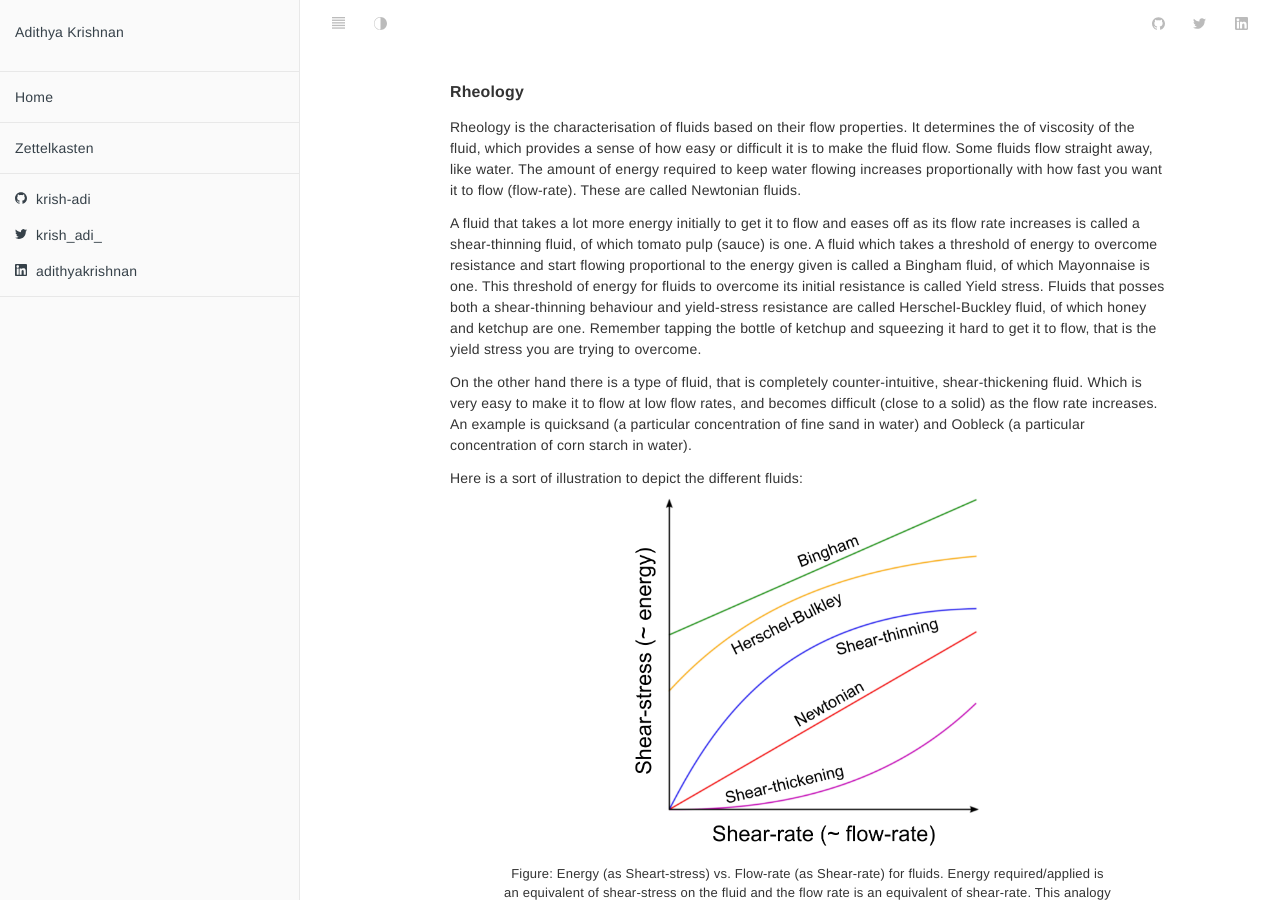
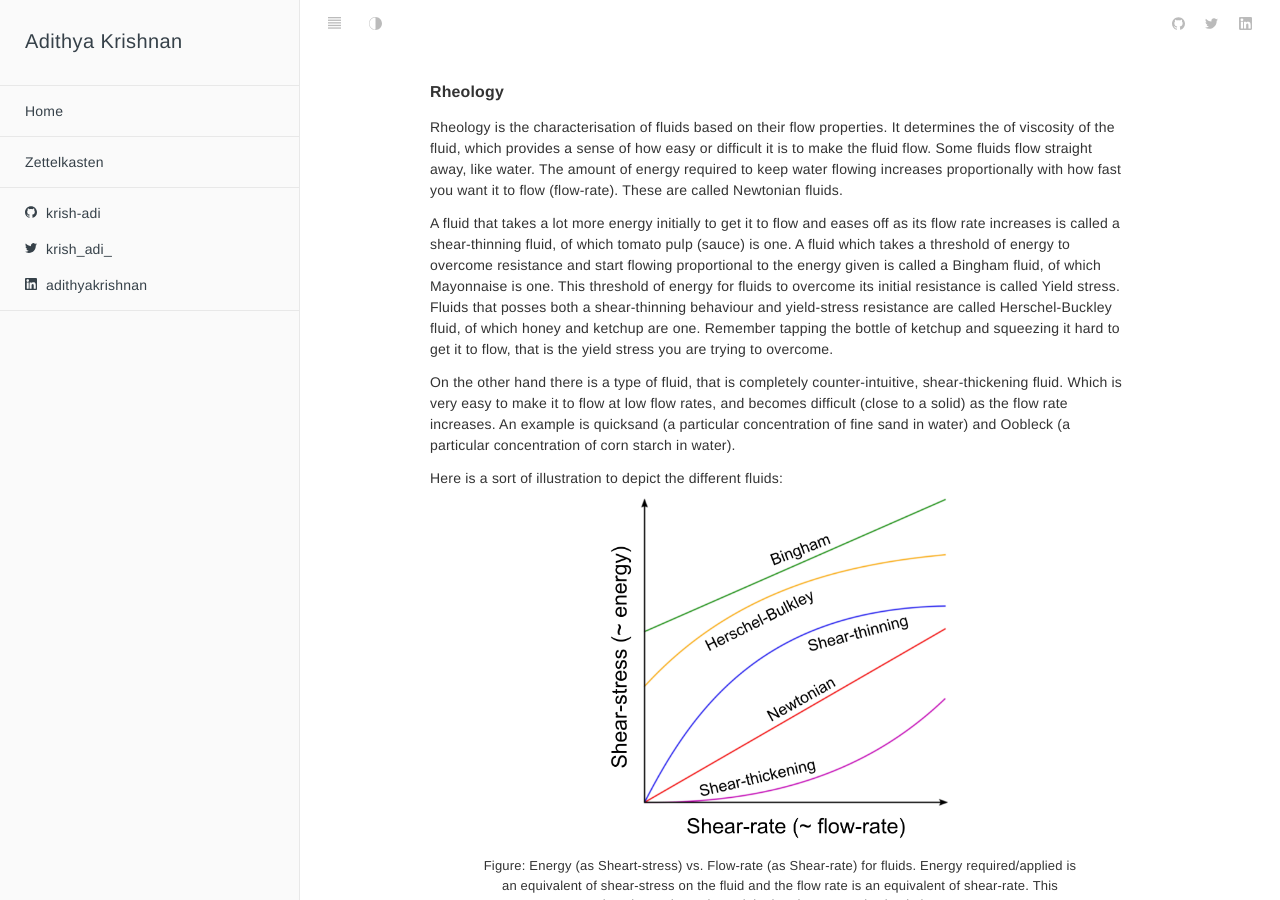
Before and after one commit to krish-adi/krish-adi, a Jekyll site: the page built from _posts/zettelkasten/2022-01-26-rheology.md, in a window 1280 px wide. Built offline with Jekyll 4.4.1, drawn with Linux system fonts in a browser that asks for light colours.

Commit message:
change index style

```diff
--- a/_includes/navbar.html
+++ b/_includes/navbar.html
@@ -5,7 +5,7 @@
                 <use xlink:href="#hamburger" />
             </svg>
         </a>
-        <a class="btn" onclick="toggleDarkmode()">
+        <a class="btn" style="margin-left: 15px;" onclick="toggleDarkmode()">
             <svg>
                 <use xlink:href="#colormode" />
             </svg>
--- a/_includes/sidebar.html
+++ b/_includes/sidebar.html
@@ -1,10 +1,6 @@
 <div class="book-summary">
     <ul class="summary">
-        <div style="height: 1em"></div>
-        <li class="chapter">
-            <a>Adithya Krishnan</a>
-        </li>
-        <div style="height: 1em"></div>
+        <li class="header">Adithya Krishnan</li>
         <li class="divider"></li>
         <li class="chapter">
             <a href="{{site.baseurl}}/index.html"> Home </a>
--- a/_layouts/default.html
+++ b/_layouts/default.html
@@ -6,7 +6,7 @@
     <body>
         <div id="book" class="book with-summary">
             {%- include sidebar.html -%}
-            <div class="book-body" onclick="removeSidebar()">{%- include body.html -%}</div>
+            <div class="book-body">{%- include body.html -%}</div>
 
         </div>
         {%- include scripts.html -%}
--- a/assets/css/main.css
+++ b/assets/css/main.css
@@ -1,9 +1,9 @@
 :root {
-    --summary-width-md: 300px;
-    --summary-width-sm: 200px;
+    --summary-width-lg: 300px;
+    --summary-width-md: 200px;
     --page-max-width: 800px;
     --page-margin: 0 auto;
-    --page-padding: 30px 25px 40px 60px;
+    --page-padding: 30px 60px 40px 40px;
     --page-padding-md: 25px;
 }
 * {
@@ -80,7 +80,7 @@ body {
 .body-navbar .btn {
     cursor: pointer;
     height: 50px;
-    padding: 0 12px;
+    margin: 0 8px;
     border-bottom: none;
     color: #aaaaaa;
     line-height: 50px;
@@ -111,11 +111,6 @@ body {
     margin: var(--page-margin);
     padding: var(--page-padding);
 }
-@media (max-width: 768px) {
-    .page-inner {
-        padding: var(--page-padding-md);
-    }
-}
 .page-inner .btn-group .btn {
     border-radius: 0;
     background: #eee;
@@ -125,11 +120,11 @@ body {
     font-family: "Helvetica Neue", Helvetica, Arial, sans-serif;
     position: absolute;
     top: 0;
-    left: calc(-1 * var(--summary-width-md));
+    left: calc(-1 * var(--summary-width-lg));
     bottom: 0;
     z-index: 1;
     overflow-y: auto;
-    width: var(--summary-width-md);
+    width: var(--summary-width-lg);
     color: #364149;
     background: #fafafa;
     border-right: 1px solid rgba(0, 0, 0, 0.07);
@@ -137,12 +132,6 @@ body {
     -moz-transition: left 250ms ease;
     -o-transition: left 250ms ease;
     transition: left 250ms ease;
-}
-@media (max-width: 640px) {
-    .book-summary {
-        left: calc(-1 * var(--summary-width-sm));
-        width: var(--summary-width-sm);
-    }
 }
 .book-summary ul.summary {
     position: relative;
@@ -154,7 +143,7 @@ body {
     -o-transition: top 0.5s ease;
     transition: top 0.5s ease;
 }
-.book-summary ul.summary .close{
+.book-summary ul.summary .close {
     position: absolute;
     top: 7px;
     right: 7px;
@@ -164,7 +153,7 @@ body {
     border-radius: 2px;
 }
 @media (min-width: 769px) {
-    .book-summary ul.summary .close{
+    .book-summary ul.summary .close {
         display: none;
     }
 }
@@ -172,10 +161,13 @@ body {
     list-style: none;
 }
 .book-summary ul.summary li.header {
-    padding: 10px 15px;
-    padding-top: 20px;
-    text-transform: uppercase;
-    color: #939da3;
+    padding: 25px;
+    padding-top: 30px;
+    /* text-transform: uppercase; */
+    font-size: 20px;
+    font-weight: 500;
+    letter-spacing: 0.4px;
+    /* color: #939da3; */
 }
 .book-summary ul.summary li.divider {
     height: 1px;
@@ -201,7 +193,7 @@ body {
 .book-summary ul.summary li a,
 .book-summary ul.summary li span {
     display: block;
-    padding: 10px 15px;
+    padding: 10px 25px;
     border-bottom: none;
     color: #364149;
     background: 0 0;
@@ -242,7 +234,7 @@ body {
     transition: none !important;
 }
 .book.with-summary .book-body {
-    left: var(--summary-width-md);
+    left: var(--summary-width-lg);
 }
 .book.without-animation .book-body {
     -webkit-transition: none !important;
@@ -254,12 +246,31 @@ body {
     display: none;
 }
 
-@media (max-width: 640px) {
+@media (max-width: 768px) {
     .book-summary {
-        left: calc(-1 * var(--summary-width-sm));
-        width: var(--summary-width-sm);
+        left: calc(-1 * var(--summary-width-md));
+        width: var(--summary-width-md);
     }
     .book.with-summary .book-body {
-        left: var(--summary-width-sm);
+        left: var(--summary-width-md);
+    }
+    .page-inner {
+        padding: var(--page-padding-md);
     }
 }
+
+h1.category {
+    font-size: 2.4rem !important;
+    font-weight: 400 !important;
+    text-transform: capitalize;
+}
+
+div.category {
+   margin: 30px 0;
+}
+
+a.category {
+    font-size: 1.7rem !important;
+    font-weight: 500 !important;
+    text-transform: capitalize;
+}
```
Also changed, not shown: _layouts/category-index.html (+7 -2 lines), index.html (+7 -4 lines).
